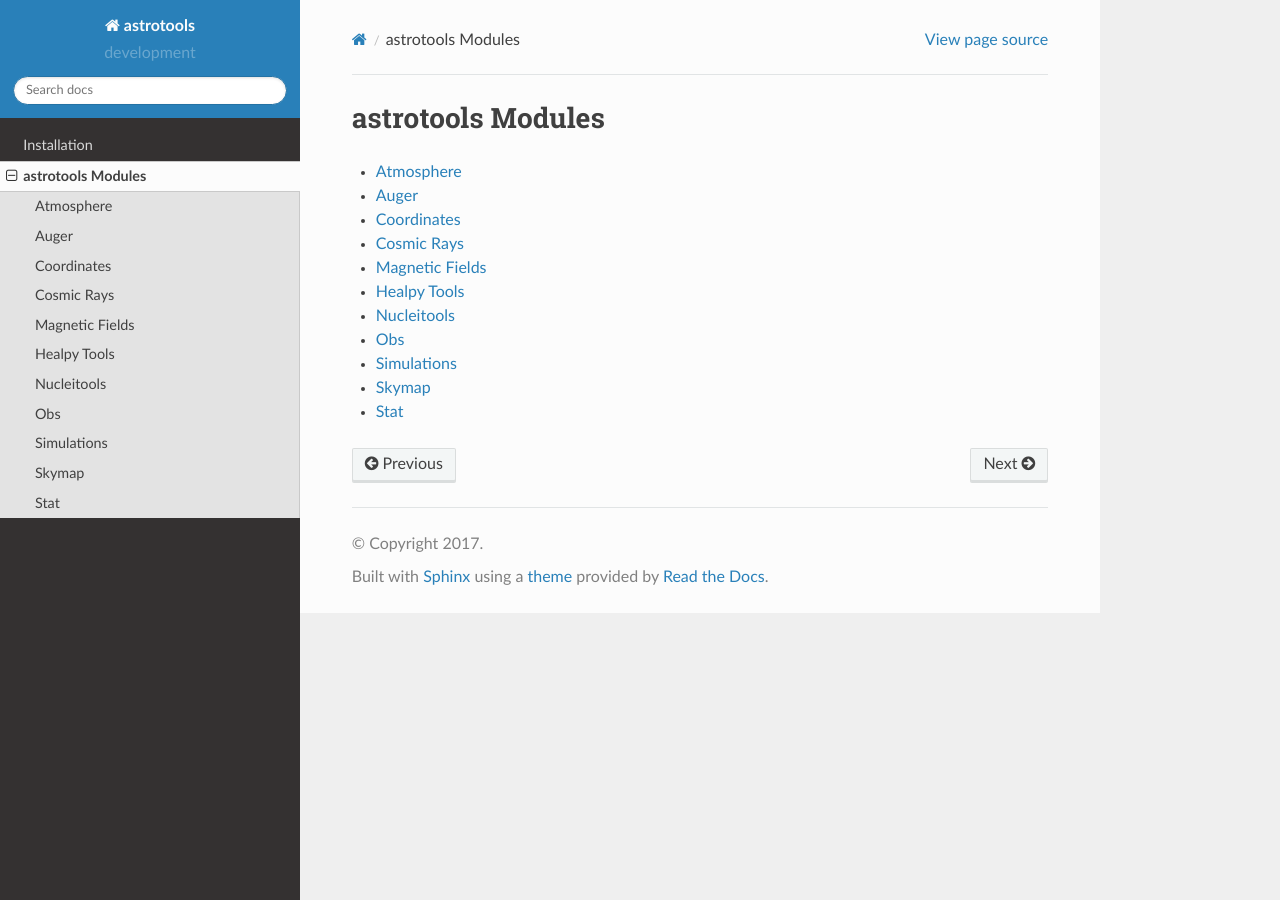
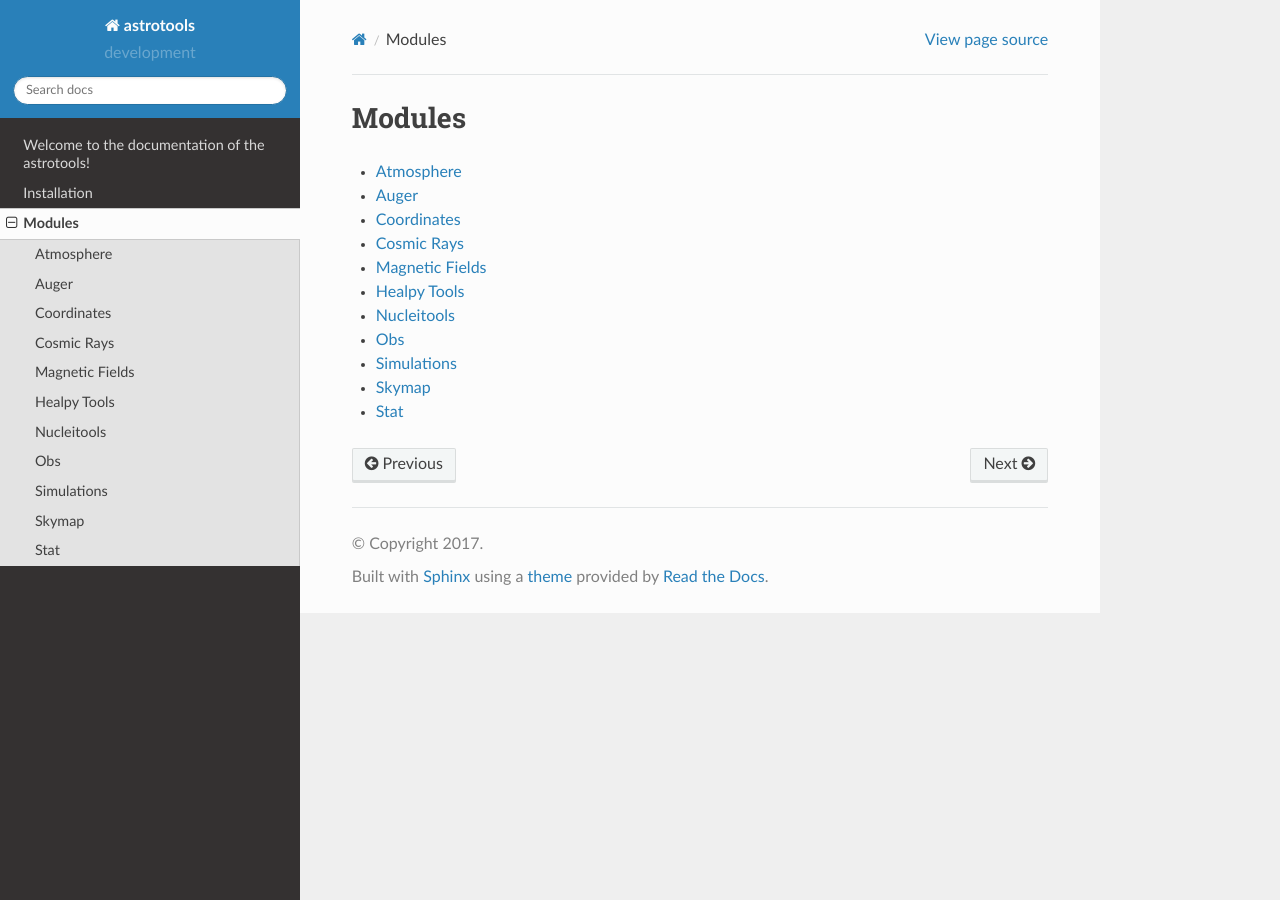
Before and after one commit to MRCWirtz/astrotools, a Sphinx documentation site: the page built from doc/source/modules.rst, in a window 1280 px wide. Built offline with Sphinx 7.4.7 and the Read the Docs theme 2.0.0, drawn with Linux system fonts in a browser that asks for light colours.

```diff
--- a/doc/source/index.rst
+++ b/doc/source/index.rst
@@ -19,6 +19,7 @@ Contents:
 .. toctree::
   :maxdepth: 2
 
+  self
   installation
   modules
 
--- a/doc/source/installation.rst
+++ b/doc/source/installation.rst
@@ -1,9 +1,9 @@
+============
 Installation
-==================
+============
 Clone, build and install the astrotools by running the following commands:
 
-.. highlight:: console
-::
+.. code-block:: bash
   git clone https://git.rwth-aachen.de/astro/astrotools.git
   cd astrotools
   python setup.py build
--- a/doc/source/modules.rst
+++ b/doc/source/modules.rst
@@ -1,5 +1,6 @@
-astrotools Modules
-==================
+=======
+Modules
+=======
 
 .. toctree::
    :maxdepth: 4
```
Also changed, not shown: README.md (+1 -1 lines).
